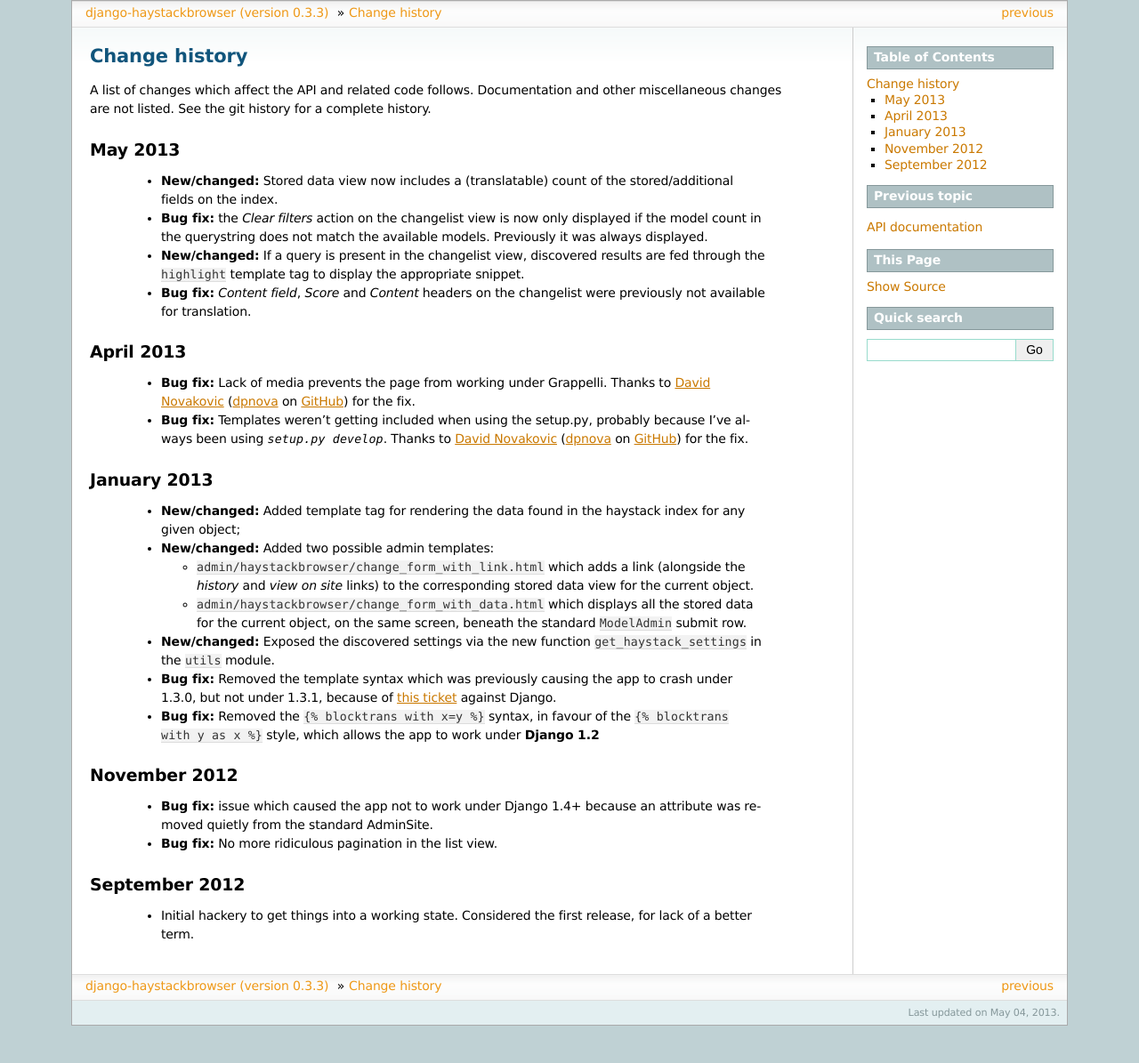
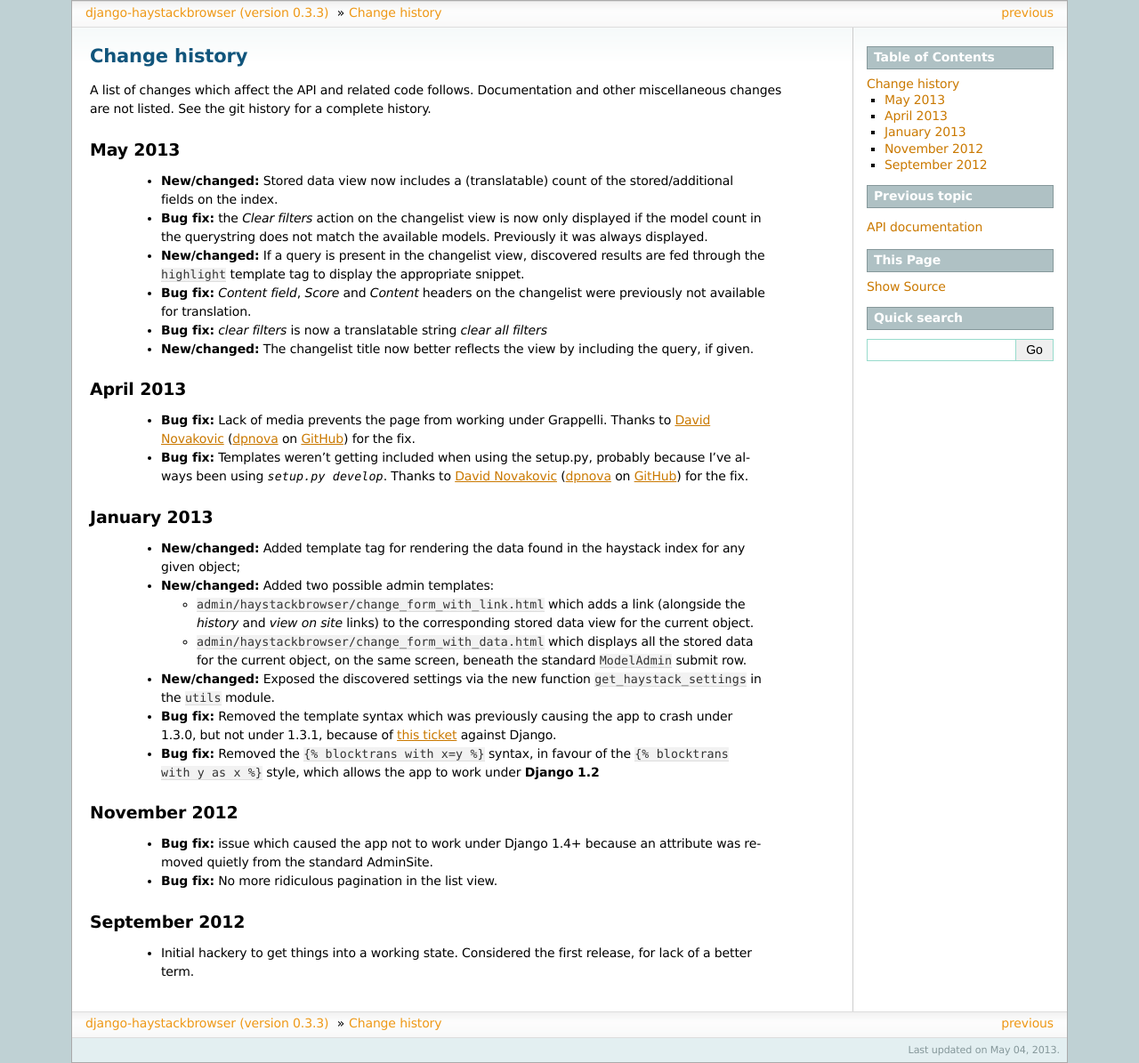
Before and after one commit to kezabelle/django-haystackbrowser, a Sphinx documentation site: the page built from docs/changelog.rst, in a window 1280 px wide. Shown: the whole page at 89% size. Built offline with Sphinx 7.4.7, drawn with Linux system fonts in a browser that asks for light colours; before the commit the page ends 1153 px from its top, so only the background shows below that.

Commit message:
update changelog for master

```diff
--- a/docs/changelog.rst
+++ b/docs/changelog.rst
@@ -18,6 +18,9 @@
     the appropriate snippet.
   * |bugfix| *Content field*, *Score* and *Content* headers on the changelist
     were previously not available for translation.
+  * |bugfix| *clear filters* is now a translatable string *clear all filters*
+  * |feature| The changelist title now better reflects the view by including
+    the query, if given.
 
 April 2013
 ^^^^^^^^^^
```
